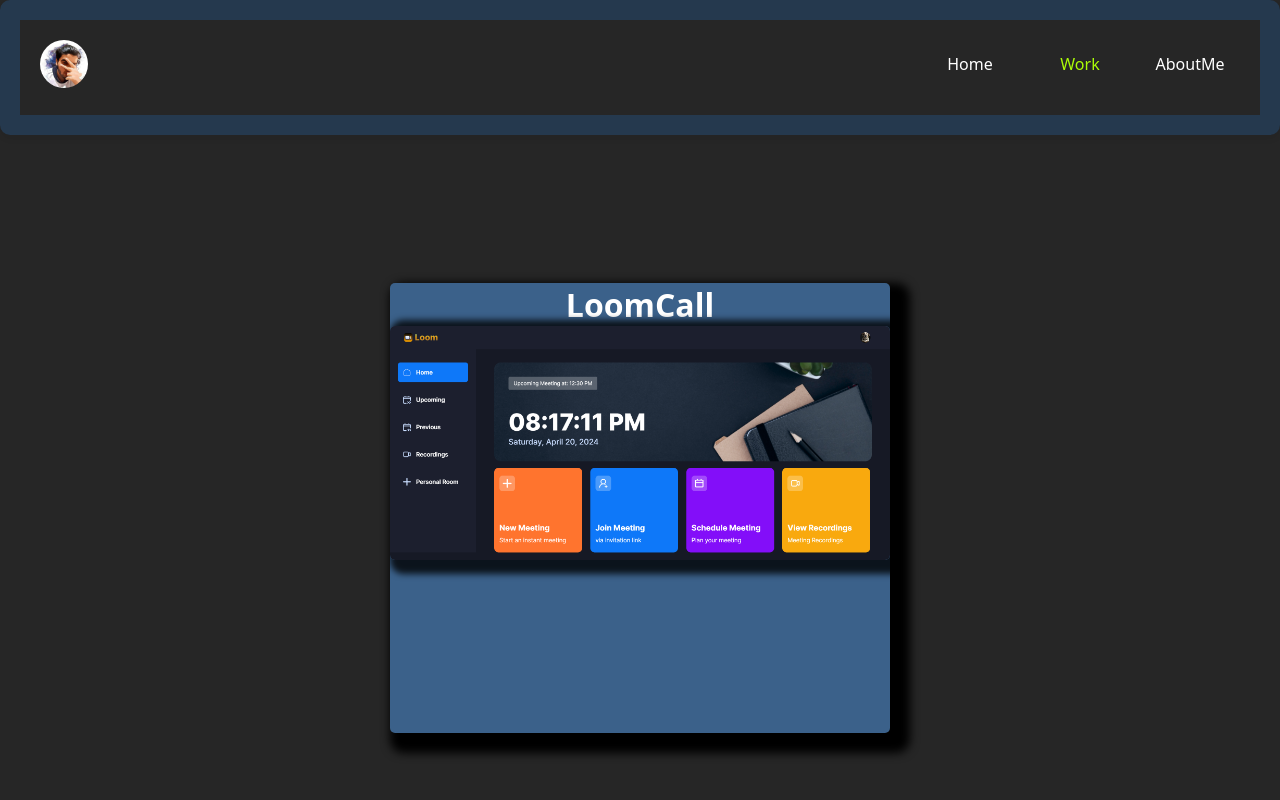
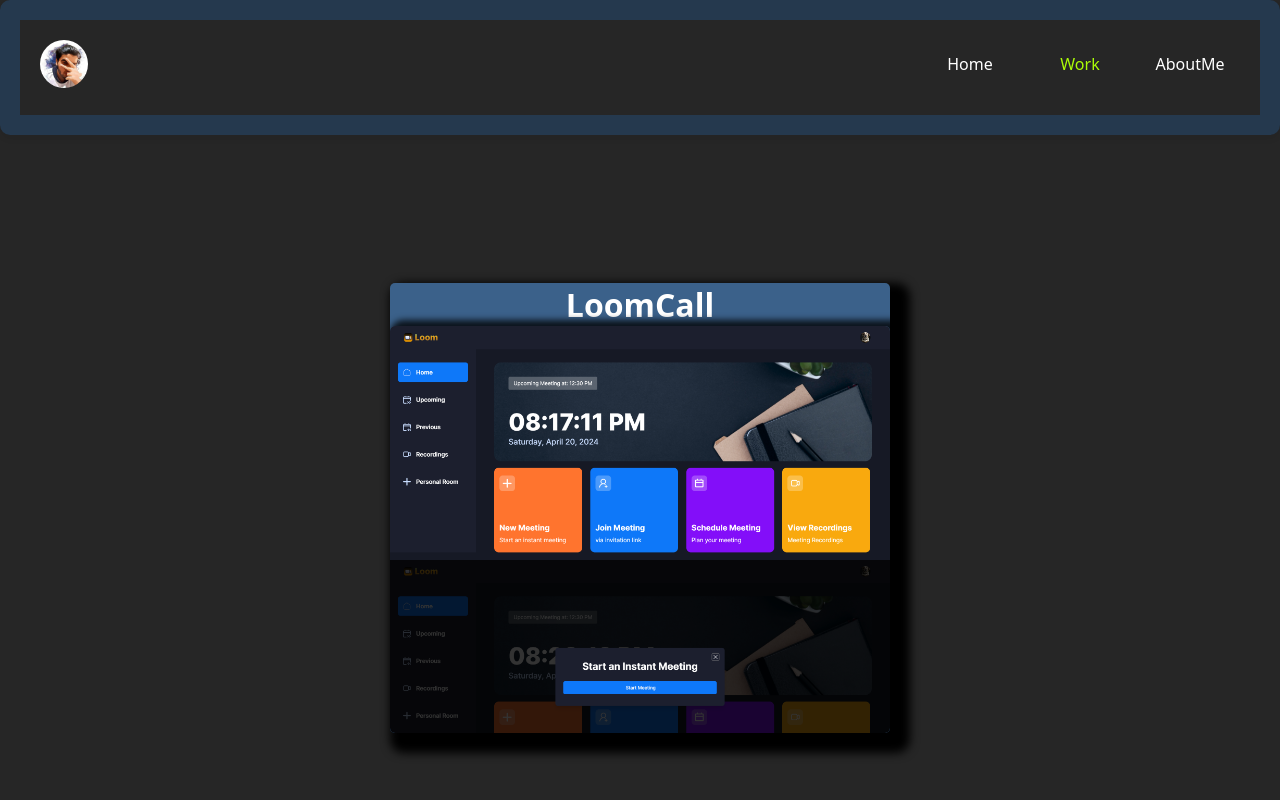
Before and after one commit to ranayuvrajsingh/Connect-YuvJ, a Next.js app: page /work in a window 1280 px wide. Shown: the top 800 px of the page. Built offline with nearby package versions, Linux system fonts and the light colour scheme.

Commit message:
Update page.jsx

```diff
--- a/src/app/work/page.jsx
+++ b/src/app/work/page.jsx
@@ -28,7 +28,7 @@
           <h1 className={styles.text}>LoomCall</h1>
           <Link href="https://loomcall.vercel.app/" target={"_blank"}>
             {" "}
-            <img className={styles.img3} src="/loomcall-vercel-app.png" alt="Image" />
+            <img className={styles.img3} src="/loomcall.png" alt="Image" />
           </Link>
           <div
             className={`${styles["content-details"]} ${styles["fadeIn-top"]} ${styles["fadeIn-right"]}`}
```
